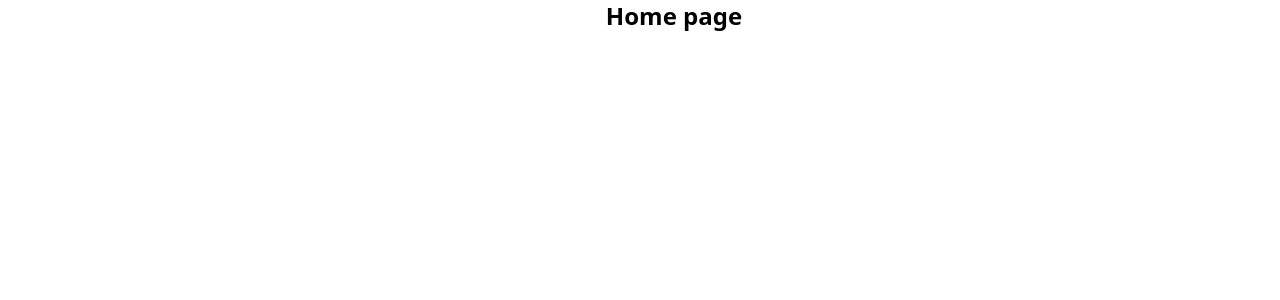
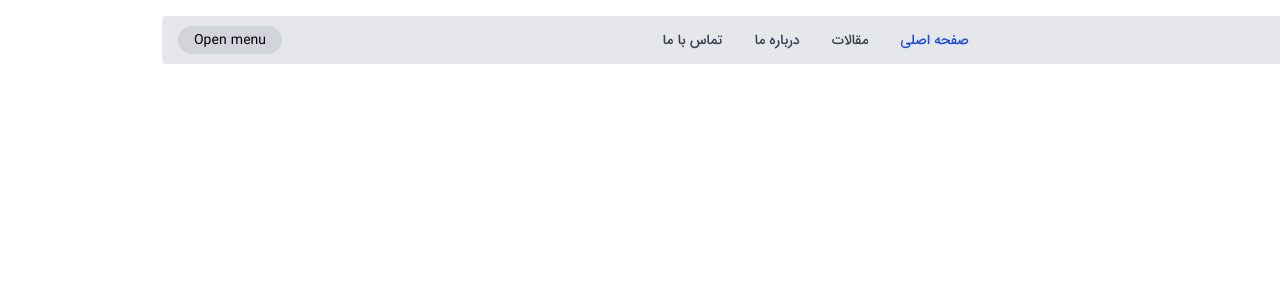
Before and after one commit to waltun/user-todo-next, a Next.js app: page / in a window 1280 px wide. Shown: the top 300 px of the page. Built offline with nearby package versions, Linux system fonts and the light colour scheme.

Commit message:
Create navbar component and create styles

```diff
--- /dev/null
+++ b/components/homePge/navbar.js
@@ -0,0 +1,132 @@
+import Link from "next/link";
+
+const Navbar = () => {
+  return (
+    <>
+      <nav className="bg-gray-200 border-gray-400 px-2 sm:px-4 py-2.5 rounded m-4 font-IRANSans">
+        <div className="flex flex-wrap justify-between items-center">
+          <Link href="/">
+            <a className="flex items-center">
+              <span className="self-center text-xl font-semibold whitespace-nowrap">
+                Logo
+              </span>
+            </a>
+          </Link>
+          <div className="flex items-center md:order-2">
+            <button className="flex mr-3 text-sm text-black bg-gray-300 rounded-full md:mr-0 focus:ring-4 focus:ring-gray-300 px-4 py-1">
+              Open menu
+            </button>
+            <div className="hidden z-50 my-4 text-base list-none bg-white rounded divide-y divide-gray-100 shadow">
+              <div className="py-3 px-4">
+                <span className="block text-sm text-gray-900">
+                  Bonnie Green
+                </span>
+                <span className="block text-sm font-medium text-gray-500 truncate">
+                  name@flowbite.com
+                </span>
+              </div>
+              <ul className="py-1" aria-labelledby="dropdown">
+                <li>
+                  <a
+                    href="#"
+                    className="block py-2 px-4 text-sm text-gray-700 hover:bg-gray-100"
+                  >
+                    Dashboard
+                  </a>
+                </li>
+                <li>
+                  <a
+                    href="#"
+                    className="block py-2 px-4 text-sm text-gray-700 hover:bg-gray-100"
+                  >
+                    Settings
+                  </a>
+                </li>
+                <li>
+                  <a
+                    href="#"
+                    className="block py-2 px-4 text-sm text-gray-700 hover:bg-gray-100"
+                  >
+                    Earnings
+                  </a>
+                </li>
+                <li>
+                  <a
+                    href="#"
+                    className="block py-2 px-4 text-sm text-gray-700 hover:bg-gray-100"
+                  >
+                    Sign out
+                  </a>
+                </li>
+              </ul>
+            </div>
+            <button className="inline-flex items-center p-2 ml-1 text-sm text-gray-500 rounded-lg md:hidden hover:bg-gray-100 focus:outline-none focus:ring-2 focus:ring-gray-200">
+              <span className="sr-only">Open main menu</span>
+              <svg
+                className="w-6 h-6"
+                fill="currentColor"
+                viewBox="0 0 20 20"
+                xmlns="http://www.w3.org/2000/svg"
+              >
+                <path
+                  fillRule="evenodd"
+                  d="M3 5a1 1 0 011-1h12a1 1 0 110 2H4a1 1 0 01-1-1zM3 10a1 1 0 011-1h12a1 1 0 110 2H4a1 1 0 01-1-1zM3 15a1 1 0 011-1h12a1 1 0 110 2H4a1 1 0 01-1-1z"
+                  clipRule="evenodd"
+                ></path>
+              </svg>
+              <svg
+                className="hidden w-6 h-6"
+                fill="currentColor"
+                viewBox="0 0 20 20"
+                xmlns="http://www.w3.org/2000/svg"
+              >
+                <path
+                  fillRule="evenodd"
+                  d="M4.293 4.293a1 1 0 011.414 0L10 8.586l4.293-4.293a1 1 0 111.414 1.414L11.414 10l4.293 4.293a1 1 0 01-1.414 1.414L10 11.414l-4.293 4.293a1 1 0 01-1.414-1.414L8.586 10 4.293 5.707a1 1 0 010-1.414z"
+                  clipRule="evenodd"
+                ></path>
+              </svg>
+            </button>
+          </div>
+          <div
+            className="hidden justify-between items-center w-full md:flex md:w-auto md:order-1"
+            id="mobile-menu-2"
+          >
+            <ul className="flex flex-col mt-4 md:flex-row md:space-x-8 md:space-x-reverse md:mt-0 md:text-sm md:font-medium">
+              <li>
+                <Link href="/">
+                  <a className="block py-2 pr-4 pl-3 text-white bg-blue-700 rounded md:bg-transparent md:text-blue-700 md:p-0">
+                    صفحه اصلی
+                  </a>
+                </Link>
+              </li>
+              <li>
+                <Link href="/articles">
+                  <a className="block py-2 pr-4 pl-3 text-gray-700 border-b border-gray-100 hover:bg-gray-50 md:hover:bg-transparent md:border-0 md:hover:text-blue-700 md:p-0">
+                    مقالات
+                  </a>
+                </Link>
+              </li>
+              <li>
+                <Link href="/about">
+                  <a className="block py-2 pr-4 pl-3 text-gray-700 border-b border-gray-100 hover:bg-gray-50 md:hover:bg-transparent md:border-0 md:hover:text-blue-700 md:p-0">
+                    درباره ما
+                  </a>
+                </Link>
+              </li>
+              <li>
+                <Link href="/contact">
+                  <a className="block py-2 pr-4 pl-3 text-gray-700 border-b border-gray-100 hover:bg-gray-50 md:hover:bg-transparent md:border-0 md:hover:text-blue-700 md:p-0">
+                    تماس با ما
+                  </a>
+                </Link>
+              </li>
+            </ul>
+          </div>
+        </div>
+      </nav>
+    </>
+  );
+};
+
+export default Navbar;
--- a/pages/index.js
+++ b/pages/index.js
@@ -1,7 +1,5 @@
+import Navbar from "../components/homePge/navbar";
+
 export default function Home() {
-  return (
-    <div className="flex justify-center">
-      <p className="text-2xl font-bold">Home page</p>
-    </div>
-  );
+  return <Navbar />;
 }
```
